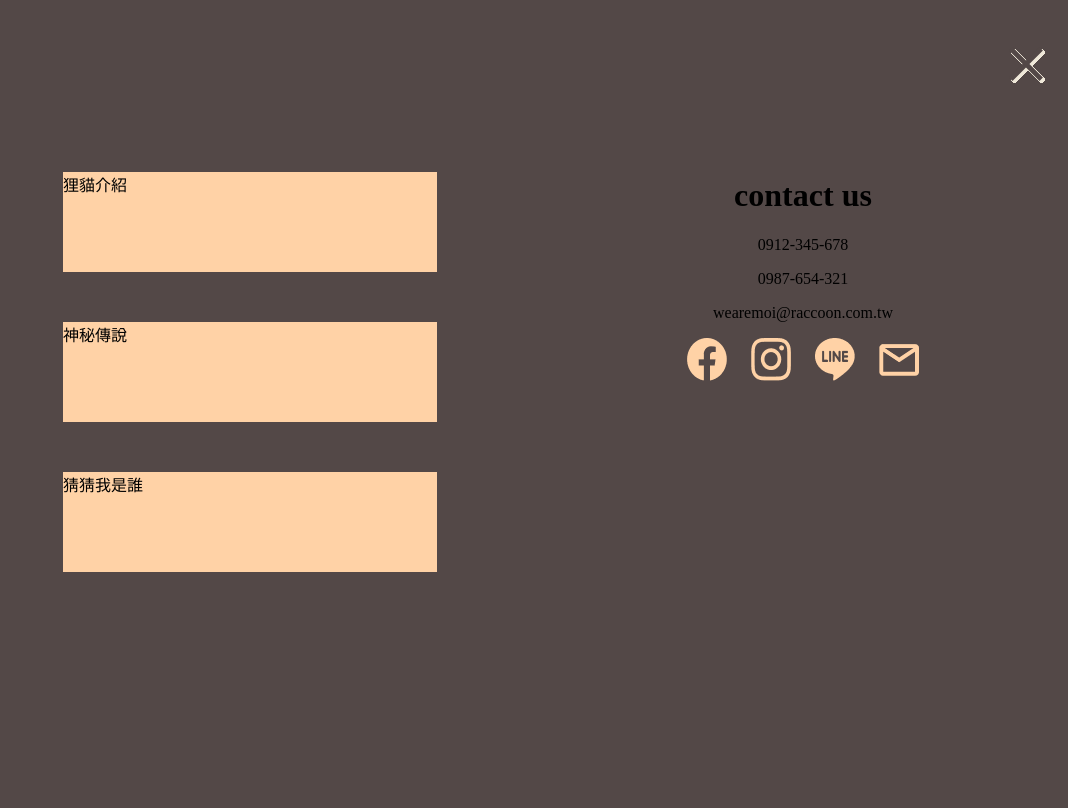
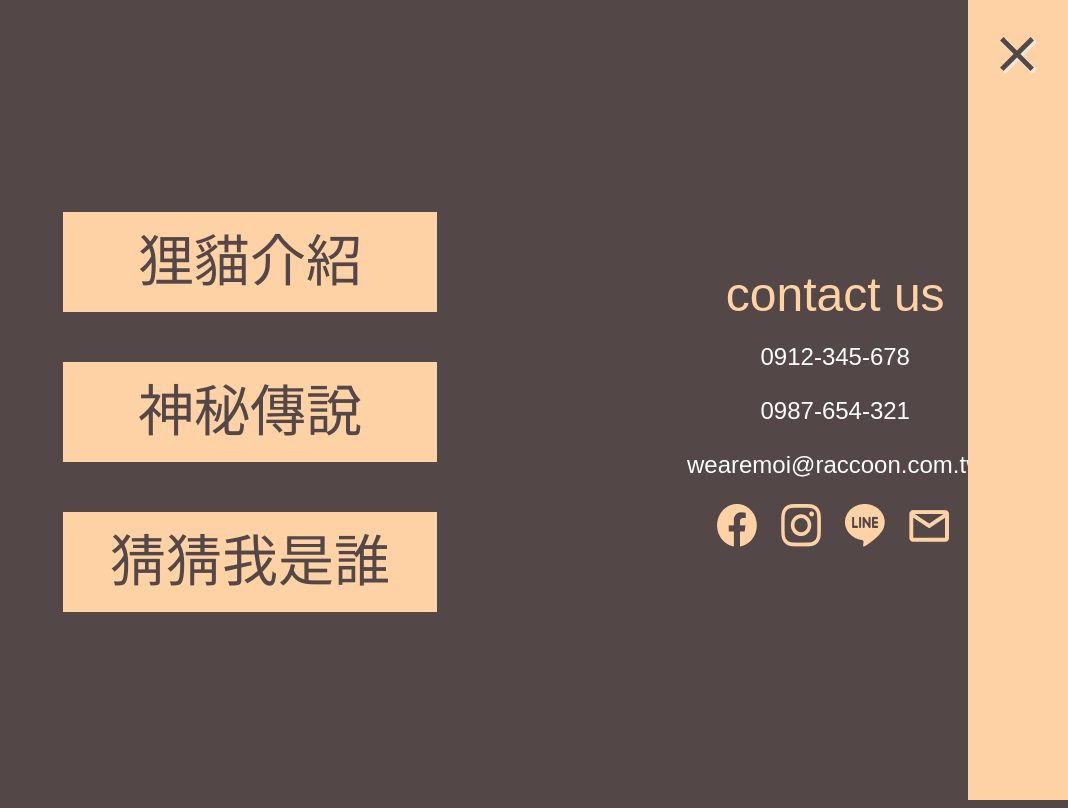
Before and after one commit to EmilyJie/RaccoonDog, a plain HTML site: page list.html in a window 1280 px wide. Shown: the top 808 px of the page, without its empty margins (212-1280 px from the left). Drawn offline with Linux system fonts and the light colour scheme; a web font is replaced by a local one.

Commit message:
finished

```diff
--- a/css/guessme.css
+++ b/css/guessme.css
@@ -24,7 +24,6 @@ body {
 .sidebar {
     z-index: 1;
     overflow-x: hidden;
-    padding-top: 20px;
     position: fixed;
     width: 100px;
     height: 100%;
@@ -32,14 +31,13 @@ body {
     top: 0px;
     cursor: default;
     background-color: #534847;
+    float: left;
 }
 
 .menu {
     position: relative;
-    left: 29.17%;
-    right: 29.17%;
-    top: 1.08%;
-    bottom: 97.85%;
+    margin: 35px 29.17px;
+    cursor: pointer;
 }
 
 .container {
--- a/css/introduce.css
+++ b/css/introduce.css
@@ -32,11 +32,13 @@ body {
     top: 0px;
     cursor: default;
     background-color: #534847;
+    float: left;
 }
 
 .menu {
     position: relative;
     margin: 35px 29.17px;
+    cursor: pointer;
 }
 
 .container {
--- a/css/list.css
+++ b/css/list.css
@@ -24,12 +24,13 @@ body {
     right: 0px;
     top: 0px;
     cursor: default;
-    background-color: #534847;
+    background-color: #FFD2A6;
 }
 
 .close {
     position: relative;
-    margin: 35px 29.17px;
+    margin-top: 25px;
+    margin-left: 20px;
 }
 
 ul li{
@@ -37,54 +38,92 @@ ul li{
 }
 
 .container{
+    margin: 0%;
     display:flex;
 }
+
 .left_text{
     margin-top:148px;
     margin-left:227px;
+    font-family: 'jf-openhuninn-1.1';
+    font-style: normal;
+    font-weight: normal;
+    font-size: 3.5rem;
+    line-height: 100px;
+    text-align: center;
+    color:#534847;
 }
-.right_text{
-    margin-top: 148px;
-    margin-left: 250px;
 
-}
 .introduce_bg{
     width:374px;
     height:100px;
     background-color: #FFD2A6;
     margin-bottom: 50px;
 }
-.introduce li{
-    font-family: 'jf-openhuninn-1.1';
-    font-style: normal;
-    font-weight: normal;
-    font-size: 3.5rem;
-    line-height: 56px;
-    color: #FFFFFF;
 
+.introduce_bg:hover {
+    transform: scale(1.2);
 }
+
 .story_bg{
     width:374px;
     height:100px;
     background-color: #FFD2A6;
     margin-bottom: 50px;
 }
+
+.story_bg:hover {
+    transform: scale(1.2);
+}
+
 .guessme_bg{
     width:374px;
     height:100px;
     background-color: #FFD2A6;
     margin-bottom: 50px;
 }
-.right_text_p{
+
+.guessme_bg:hover {
+    transform: scale(1.2);
+}
+
+.right_text{
+    margin-top: 240px;
+    margin-left: 250px;
+}
+
+.right_text_p h1{
     text-align: center;
+    margin-left: 0px;
+    font-family: 'Amaranth', sans-serif;
+    font-style: normal;
+    font-weight: normal;
+    font-size: 3rem;
+    line-height: 30px;
+    text-align: center;
+    color: #FFD2A6;
+}
 
+.right_text_p p {
+    text-align: center;
+    margin-left: 0px;
+    font-family: 'Amaranth', sans-serif;
+    font-style: normal;
+    font-weight: normal;
+    font-size: 1.5rem;
+    line-height: 30px;
+    text-align: center;
+    color: #ffffff;
 }
+
 .pic_social{
+    margin-left: 30px;
+}
 
-}
 .fb,.line,.ig{
     margin-right: 20px;;
 }
+
 .mail{
     margin-bottom: 5px;
 }
--- a/css/story.css
+++ b/css/story.css
@@ -23,7 +23,6 @@ body {
 .sidebar {
     z-index: 1;
     overflow-x: hidden;
-    padding-top: 20px;
     position: fixed;
     width: 100px;
     height: 100%;
@@ -31,14 +30,13 @@ body {
     top: 0px;
     cursor: default;
     background-color: #534847;
+    float: left;
 }
 
 .menu {
     position: relative;
-    left: 29.17%;
-    right: 29.17%;
-    top: 1.08%;
-    ssbottom: 97.85%;
+    margin: 35px 29.17px;
+    cursor: pointer;
 }
 
 .top-logo {
--- a/css/style.css
+++ b/css/style.css
@@ -32,11 +32,13 @@ body {
     top: 0px;
     cursor: default;
     background-color: #534847;
+    float: left;
 }
 
 .menu {
     position: relative;
     margin: 35px 29.17px;
+    cursor: pointer;
 }
 
 .container {
--- a/list.html
+++ b/list.html
@@ -15,13 +15,13 @@
         <div class="left_text">
             <ul>
                 <div class="introduce_bg">
-                    <li>狸貓介紹</li>
+                    <a href="introduce.html" style="text-decoration:none;color:#534847;"><li>狸貓介紹</li></a>
                 </div>
                 <div class="story_bg">
-                    <li>神秘傳說</li>
+                    <a href="story.html" style="text-decoration:none;color:#534847;"><li>神秘傳說</li></a>
                 </div>
                 <div class="guessme_bg">
-                    <li>猜猜我是誰</li>
+                    <a href="guessme.html" style="text-decoration:none;color:#534847;"><li>猜猜我是誰</li></a>
                 </div>
             </ul>
         </div>
@@ -39,9 +39,7 @@
                 <img class="mail" src="img/list/list_mail.png">
             </div>
         </div>
-
     </div>
-
 
 </body>
 </html>
```
Also changed, not shown: index.html (+13 -4 lines).
